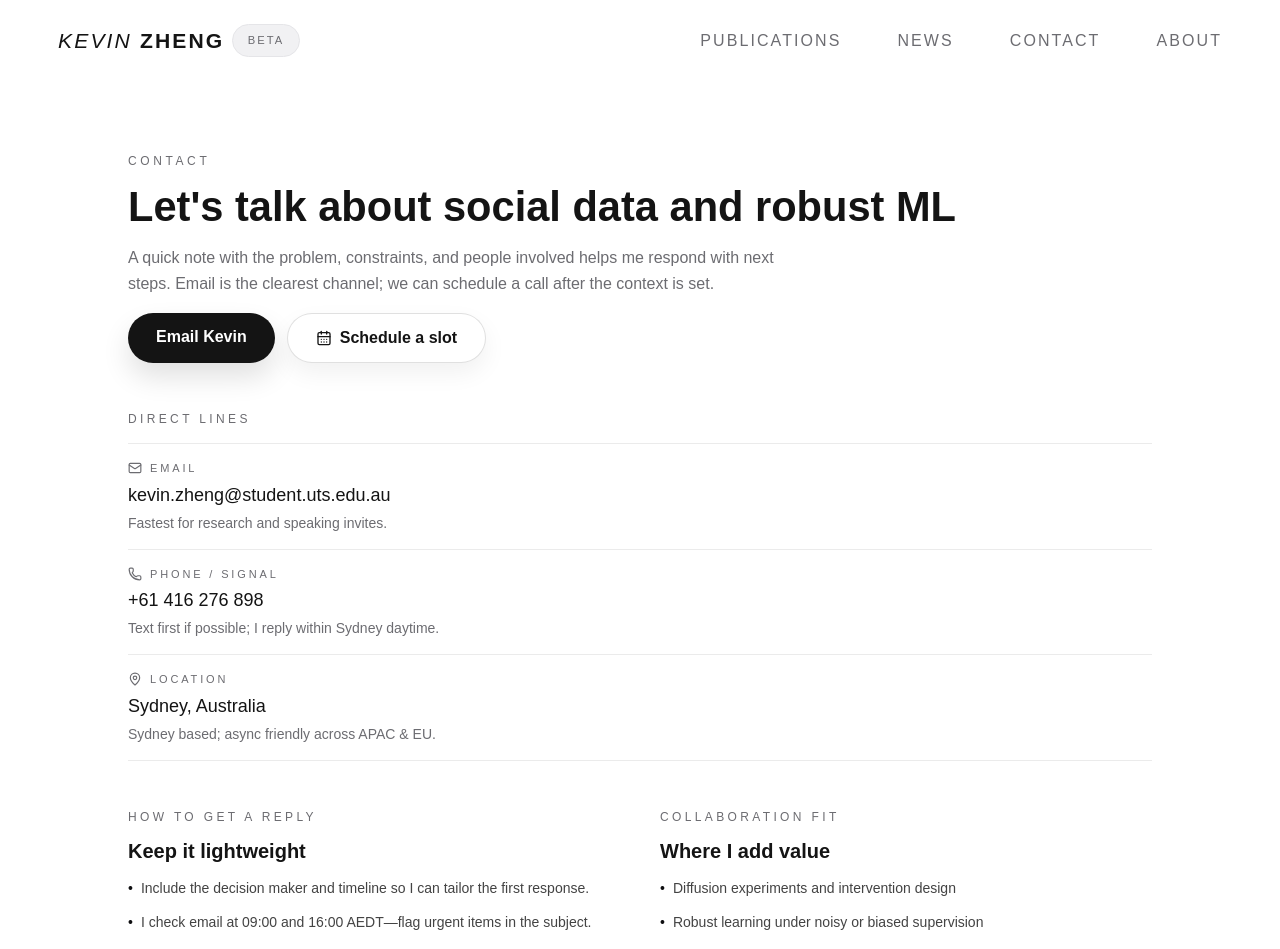
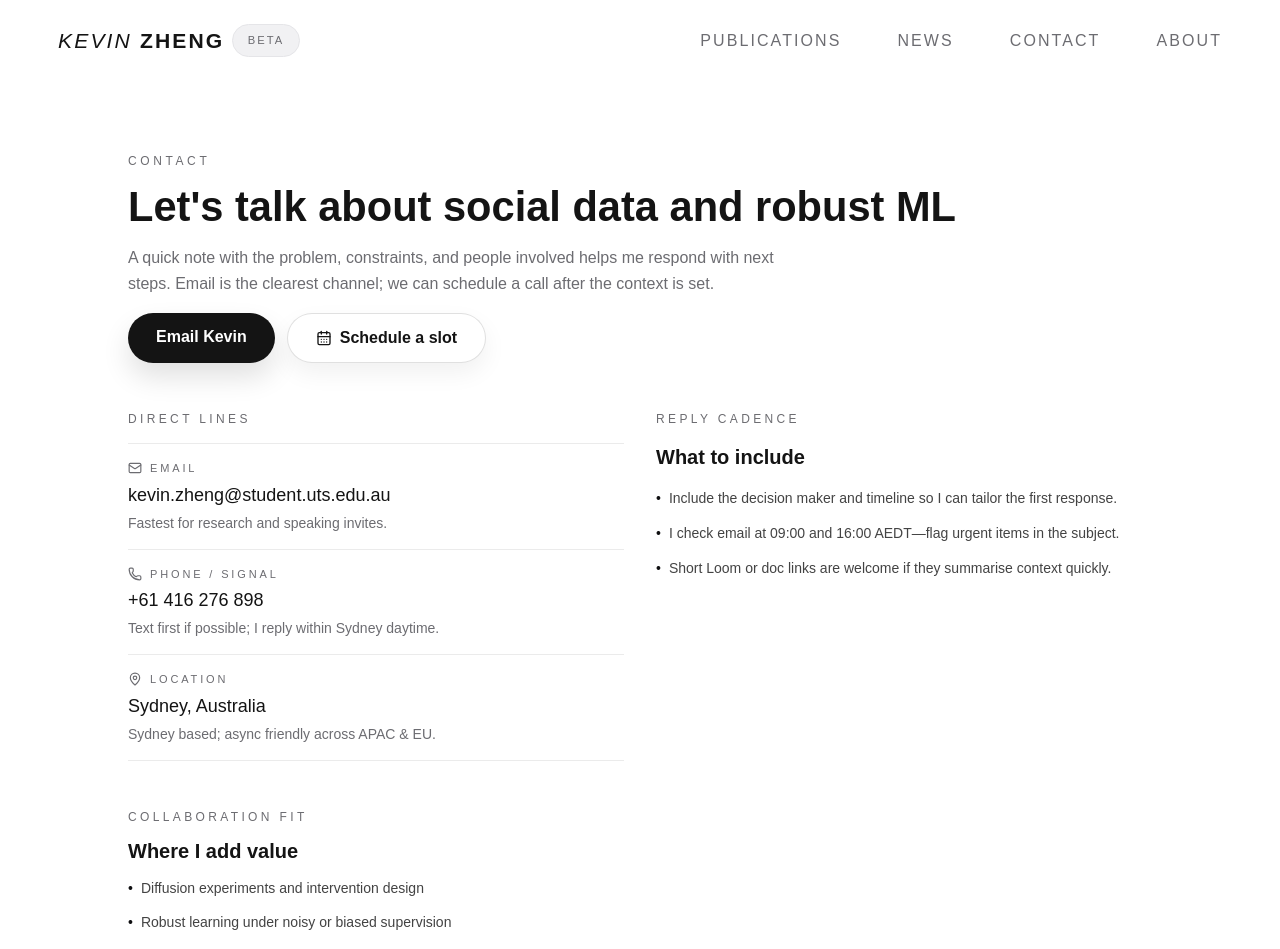
Before and after one commit to kyxzhe/kyxzhe.github.io, a Next.js app: page /contact in a window 1280 px wide. Shown: the top 949 px of the page. Built offline with nearby package versions, Linux system fonts and the light colour scheme.

Commit message:
chore: balance contact layout with reply notes column

```diff
--- a/src/app/contact/page.tsx
+++ b/src/app/contact/page.tsx
@@ -86,7 +86,8 @@ export default function ContactPage() {
           </div>
         </section>
 
-        <section className="space-y-4">
+        <section className="grid gap-8 lg:grid-cols-2">
+          <div className="space-y-4">
             <p className="text-xs uppercase tracking-[0.28em] text-muted-foreground">Direct lines</p>
             <div className="border-y border-[rgba(0,0,0,0.08)] dark:border-white/15 divide-y divide-[rgba(0,0,0,0.08)] dark:divide-white/15">
               {directLines.map(({ label, value, hint, href, icon: Icon }) => {
@@ -110,12 +111,11 @@ export default function ContactPage() {
                 );
               })}
             </div>
-        </section>
+          </div>
 
-        <section className="grid gap-10 lg:grid-cols-2">
-          <div className="space-y-3">
-            <p className="text-xs uppercase tracking-[0.28em] text-muted-foreground">How to get a reply</p>
-            <h2 className="text-xl font-semibold text-foreground">Keep it lightweight</h2>
+          <div className="space-y-4">
+            <p className="text-xs uppercase tracking-[0.28em] text-muted-foreground">Reply cadence</p>
+            <h2 className="text-xl font-semibold text-foreground">What to include</h2>
             <ul className="space-y-3 text-sm text-foreground/80 leading-relaxed">
               {replyNotes.map((note) => (
                 <li key={note} className="flex gap-2">
@@ -125,7 +125,9 @@ export default function ContactPage() {
               ))}
             </ul>
           </div>
+        </section>
 
+        <section className="grid gap-10 lg:grid-cols-2">
           <div className="space-y-3">
             <p className="text-xs uppercase tracking-[0.28em] text-muted-foreground">Collaboration fit</p>
             <h2 className="text-xl font-semibold text-foreground">Where I add value</h2>
```
Lines whose indentation alone changed are shown as unchanged.
